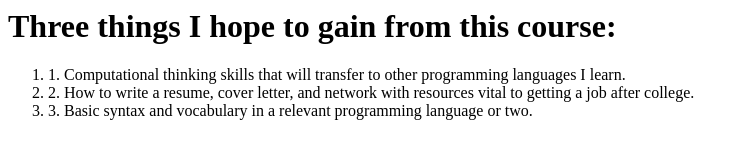
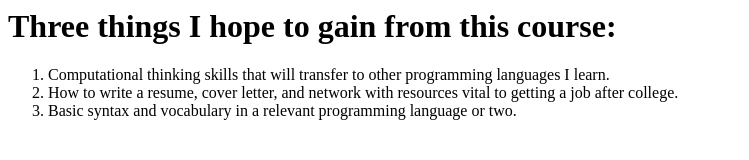
Before and after one commit to Game-GameEdition/Game-GameEdition.github.io, a plain HTML site: page index.html in a window 1280 px wide. Shown: the whole page, without its empty margins (0-749 px from the left). Drawn offline with Linux system fonts and the light colour scheme.

Commit message:
Removed excess list numbers...

```diff
--- a/index.html
+++ b/index.html
@@ -3,13 +3,13 @@
         Three things I hope to gain from this course:
     </h1>
     <ol>
-        <li>1. Computational thinking skills that will transfer to
+        <li>Computational thinking skills that will transfer to
             other programming languages I learn.
         </li>
-        <li>2. How to write a resume, cover letter, and network with
+        <li>How to write a resume, cover letter, and network with
             resources vital to getting a job after college.
         </li>
-        <li>3. Basic syntax and vocabulary in a relevant programming
+        <li>Basic syntax and vocabulary in a relevant programming
             language or two.
         </li>
     </ol>
```
